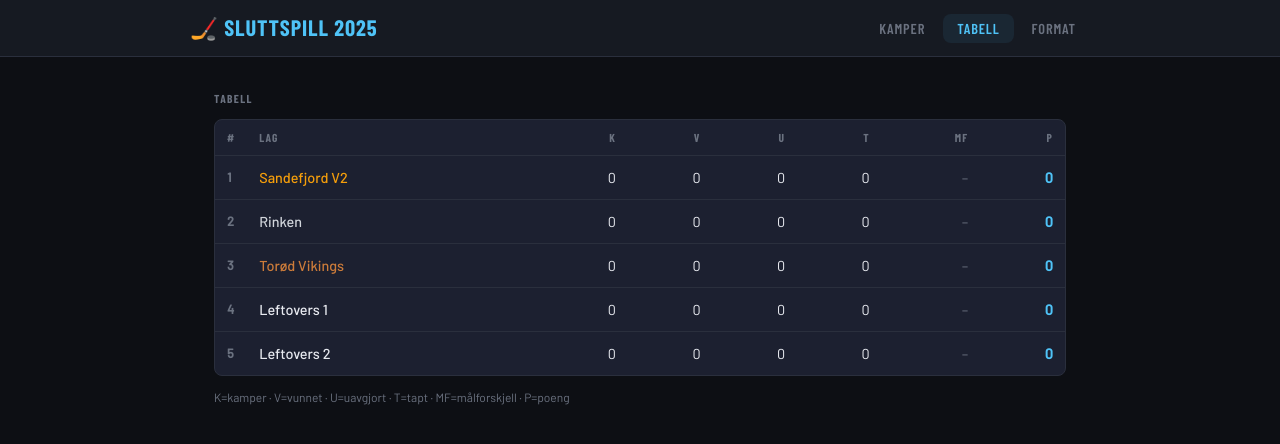
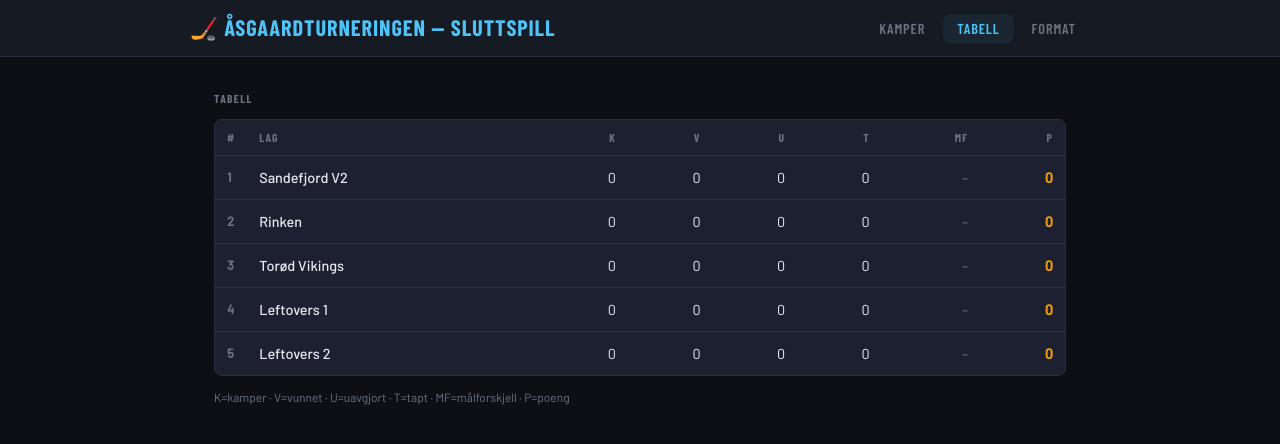
Before and after one commit to espenheramb/Asgaardturnering, a plain HTML site: page index.html in a window 1280 px wide. Both pictures are taken after a click on the button "TABELL". Drawn offline with nearby package versions, Linux system fonts and the light colour scheme; no server answers; a web font is replaced by a local one.

Commit message:
Add files via upload

```diff
--- a/index.html
+++ b/index.html
@@ -3,7 +3,7 @@
 <head>
 <meta charset="UTF-8">
 <meta name="viewport" content="width=device-width, initial-scale=1">
-<title>Sluttspill 2025</title>
+<title>Åsgaardturneringen — Sluttspill</title>
 <link href="https://fonts.googleapis.com/css2?family=Barlow+Condensed:wght@400;600;700;900&family=Barlow:wght@300;400;500&display=swap" rel="stylesheet">
 <style>
   *, *::before, *::after { box-sizing: border-box; margin: 0; padding: 0; }
@@ -193,8 +193,9 @@
   .standings-table tbody tr.rank-1 td:nth-child(2) { color: var(--gold); }
   .standings-table tbody tr.rank-2 td:nth-child(2) { color: #d1d5db; }
   .standings-table tbody tr.rank-3 td:nth-child(2) { color: var(--bronze); }
+  .standings-table tbody tr.no-games td:nth-child(2) { color: var(--text); }
   .pos-badge { color: var(--muted); }
-  .pts { font-weight: 700; color: var(--accent); }
+  .pts { font-weight: 700; color: var(--gold); }
   .diff-pos { color: var(--success); }
   .diff-neg { color: var(--danger); }
   .diff-zero { color: var(--muted); }
@@ -365,7 +366,7 @@
 
 <header>
   <div class="header-inner">
-    <span class="site-title">🏒 Sluttspill 2025</span>
+    <span class="site-title">🏒 Åsgaardturneringen — Sluttspill</span>
     <nav>
       <button class="active" onclick="showView('schedule')">Kamper</button>
       <button onclick="showView('standings')">Tabell</button>
@@ -635,7 +636,9 @@ function renderStandings() {
     const diffStr = diff > 0 ? `+${diff}` : `${diff}`;
     const diffClass = diff > 0 ? 'diff-pos' : diff < 0 ? 'diff-neg' : 'diff-zero';
     const tr = document.createElement('tr');
-    if (i === 0) tr.className = 'rank-1';
+    const hasPlayed = s.gp > 0;
+    if (!hasPlayed) tr.className = 'no-games';
+    else if (i === 0) tr.className = 'rank-1';
     else if (i === 1) tr.className = 'rank-2';
     else if (i === 2) tr.className = 'rank-3';
     tr.innerHTML = `
```
